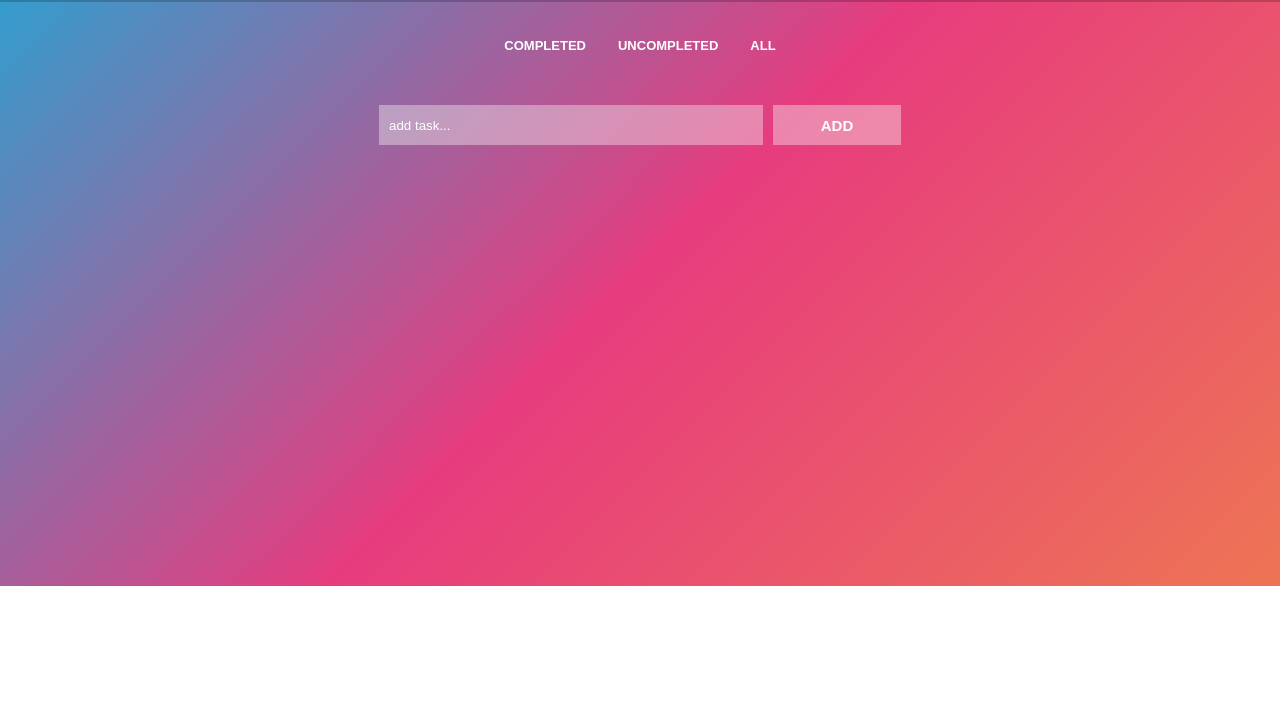
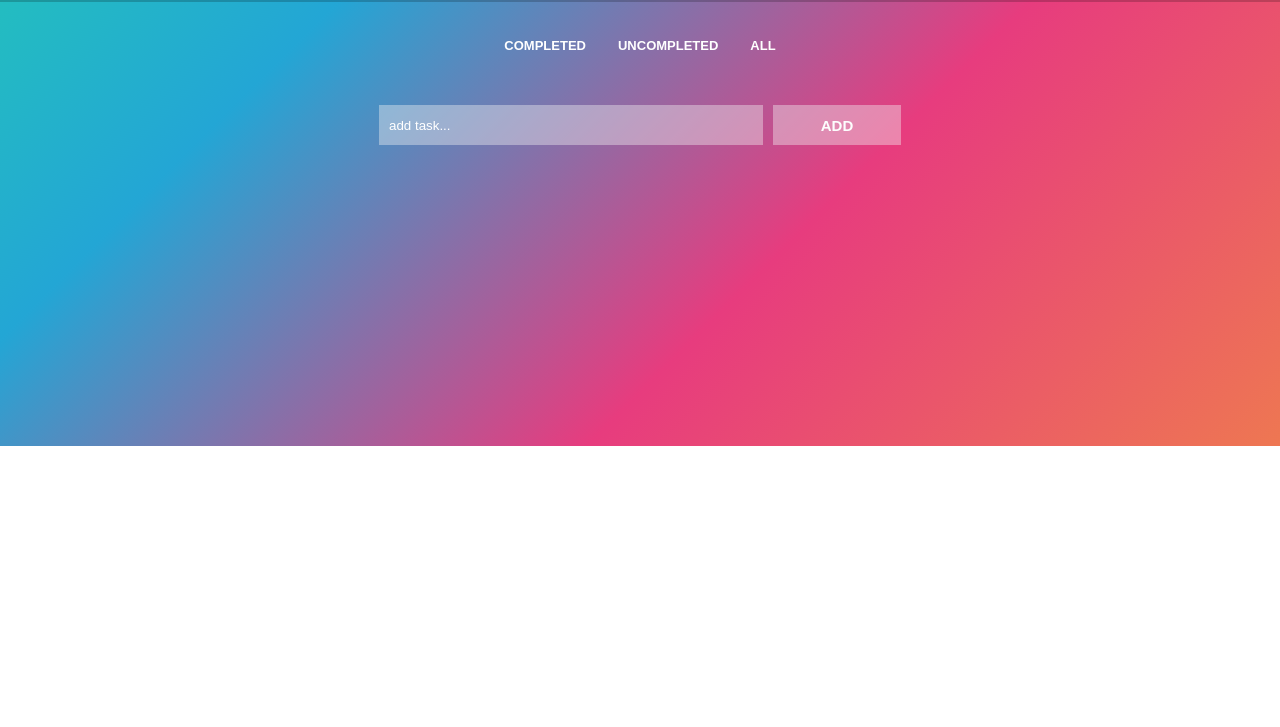
Before and after one commit to andreimihai-designam/Todo-List, a website: page index.html in a window 1280 px wide. Shown: the part 73-800 px from the top of the page. Drawn offline with Linux system fonts and the light colour scheme.

Commit message:
Update main.css

```diff
--- a/css/main.css
+++ b/css/main.css
@@ -9,7 +9,7 @@ body {
   background: linear-gradient(-45deg, #ee7752, #e73c7e, #23a6d5, #23d5ab)
     no-repeat;
   color: white;
-  background-size: 1920px 1080px;
+  background-size: 100vw 100vh;
   animation: gradient 15s ease infinite;
 }
 
```
